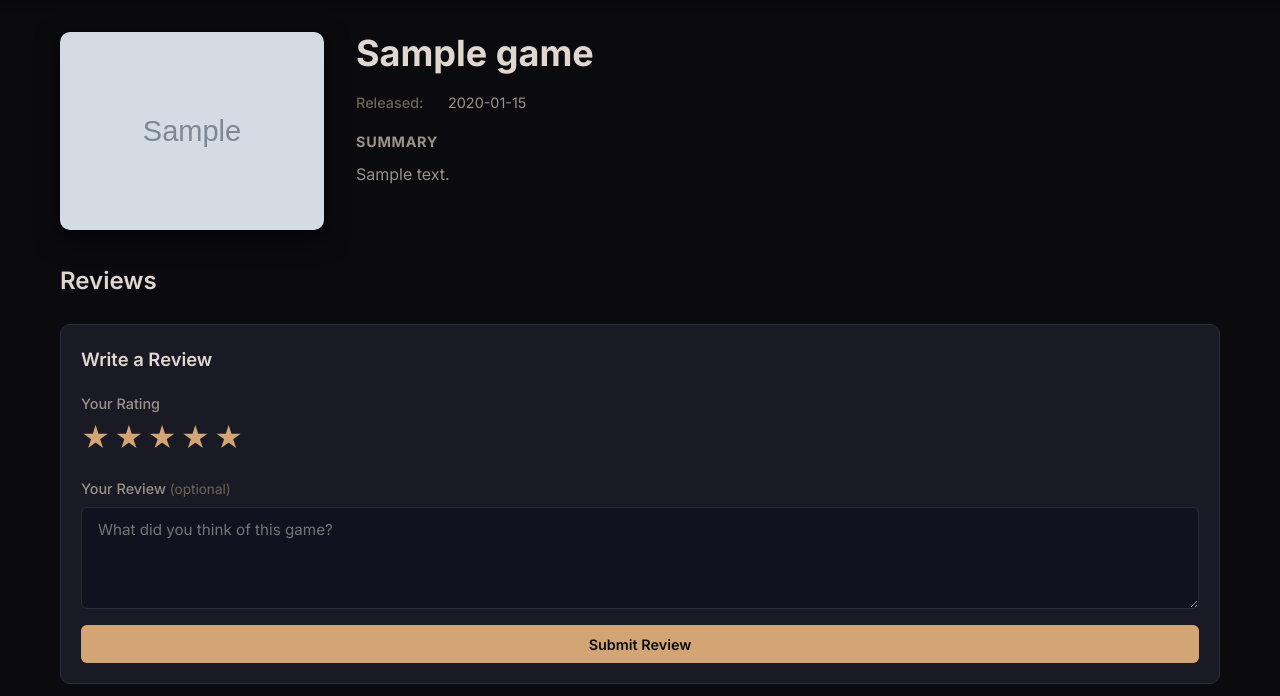
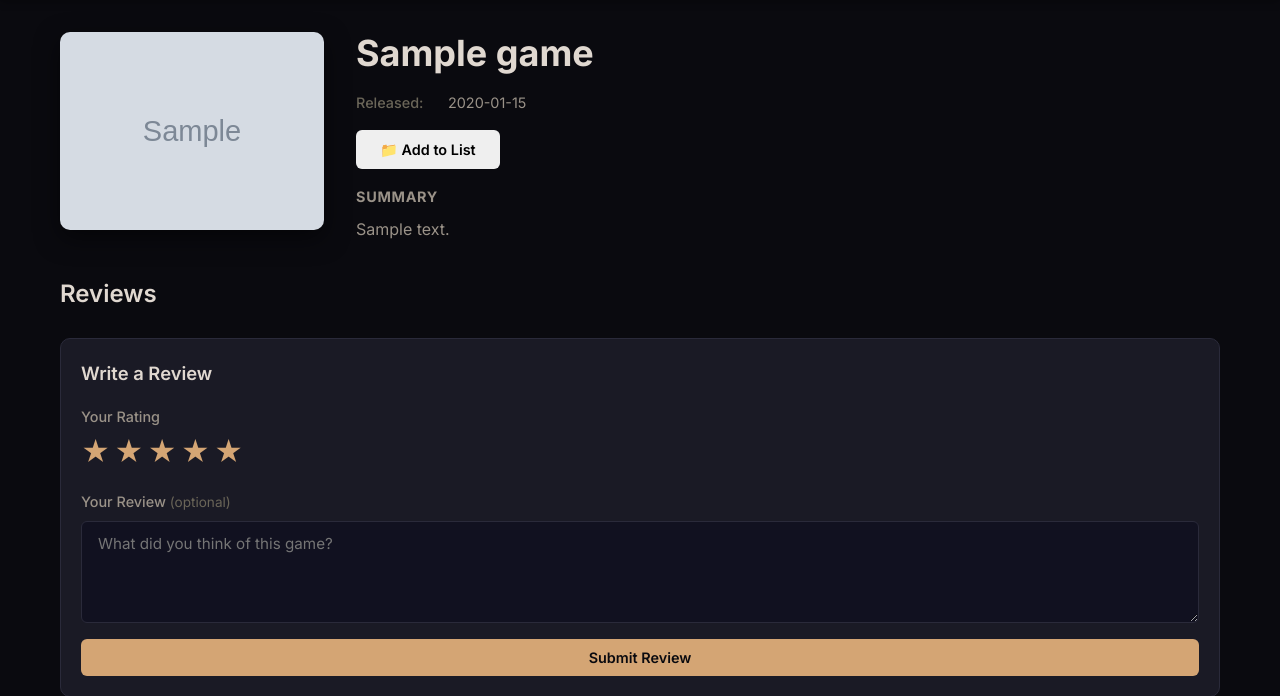
Before and after one commit to acgh213/gamevault, a Flask app: template templates/game.html in a window 1280 px wide. Shown: the part 65-761 px from the top of the page. Run offline with Flask 3, Linux system fonts and the light colour scheme; a user stored in the database is signed in; tables that the repository leaves empty hold one stand-in row (values such as "Sample post"); the template is opened without the code that fills it: values that come from a table or form of the project are taken from there, most other values are stand-ins (such as "Sample title", 1, 10 or a date in 2020); grey boxes marked "Sample" are stand-in pictures.

```diff
--- a/templates/game.html
+++ b/templates/game.html
@@ -43,6 +43,20 @@
                     {% for platform in game.platforms %}
                     <span class="tag tag-platform">{{ platform }}</span>
                     {% endfor %}
+                </div>
+            </div>
+            {% endif %}
+
+            {% if session.get('user_id') %}
+            <div class="add-to-list-section">
+                <button type="button" class="btn btn-secondary" id="addToListBtn">&#128193; Add to List</button>
+                <div class="add-to-list-dropdown card" id="addToListDropdown"
+                     data-igdb-id="{{ game.id }}"
+                     data-game-id="{% if db_game %}{{ db_game.id }}{% endif %}"
+                     data-lists='{{ user_lists_json | tojson | safe if user_lists_json else "[]" }}'
+                     style="display:none;">
+                    <div class="dropdown-header">Add to List</div>
+                    <div class="dropdown-items" id="listsContainer"></div>
                 </div>
             </div>
             {% endif %}
```
